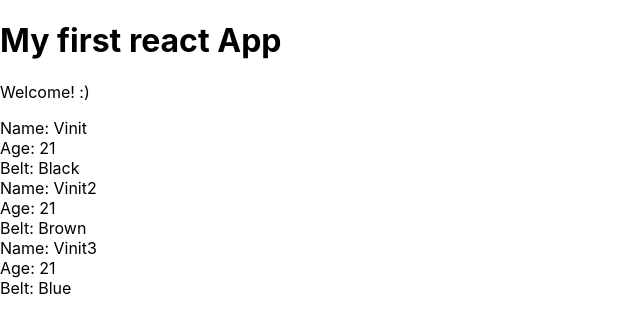
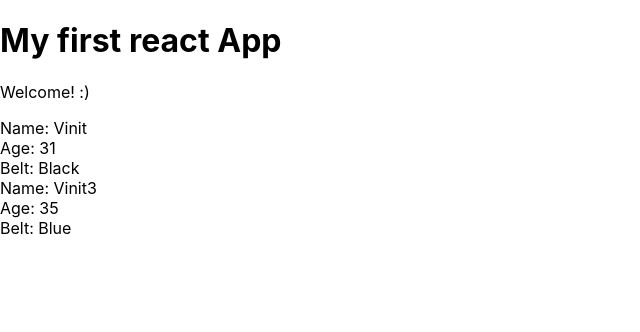
Before and after one commit to WinIT23/React, a React (Create React App) app in the folder my-app/: page / in a window 1280 px wide. Shown: the top 332 px of the page, without its empty margins (0-640 px from the left). Built offline with nearby package versions, Linux system fonts and the light colour scheme.

Commit message:
implement conditional output

```diff
--- a/my-app/src/App.js
+++ b/my-app/src/App.js
@@ -4,9 +4,9 @@
 class App extends Component {
   state = {
     ninjas: [
-      { name: "Vinit", age: 21, belt: "Black", id: 1 },
+      { name: "Vinit", age: 31, belt: "Black", id: 1 },
       { name: "Vinit2", age: 21, belt: "Brown", id: 2 },
-      { name: "Vinit3", age: 21, belt: "Blue", id: 3 }
+      { name: "Vinit3", age: 35, belt: "Blue", id: 3 }
     ]
   }
   render() {
--- a/my-app/src/Ninjas.js
+++ b/my-app/src/Ninjas.js
@@ -1,15 +1,32 @@
 import React from "react";
 
-const Ninjas = ({ninjas}) => {
+const Ninjas = ({ ninjas }) => {
+
+  // -------------- using if condition ----------------
+  // const ninjaList = ninjas.map(ninja => {
+  //   if(ninja.age > 29) {
+  //     return (
+  //       <div className="ninja" key={ninja.id}>
+  //         <div>Name: {ninja.name} </div>
+  //         <div>Age: {ninja.age} </div>
+  //         <div>Belt: {ninja.belt} </div>
+  //       </div>
+  //     )
+  //   } else {
+  //     return null
+  //   }
+  // })
+
+  // -------------- using if condition ----------------
   const ninjaList = ninjas.map(ninja => {
-    return (
+    return ninja.age > 29 ? (
       <div className="ninja" key={ninja.id}>
         <div>Name: {ninja.name} </div>
         <div>Age: {ninja.age} </div>
         <div>Belt: {ninja.belt} </div>
       </div>
-    )
-  });
+    ) : null
+  })
   return (
     <div className="ninja-list">
       {ninjaList}
```
